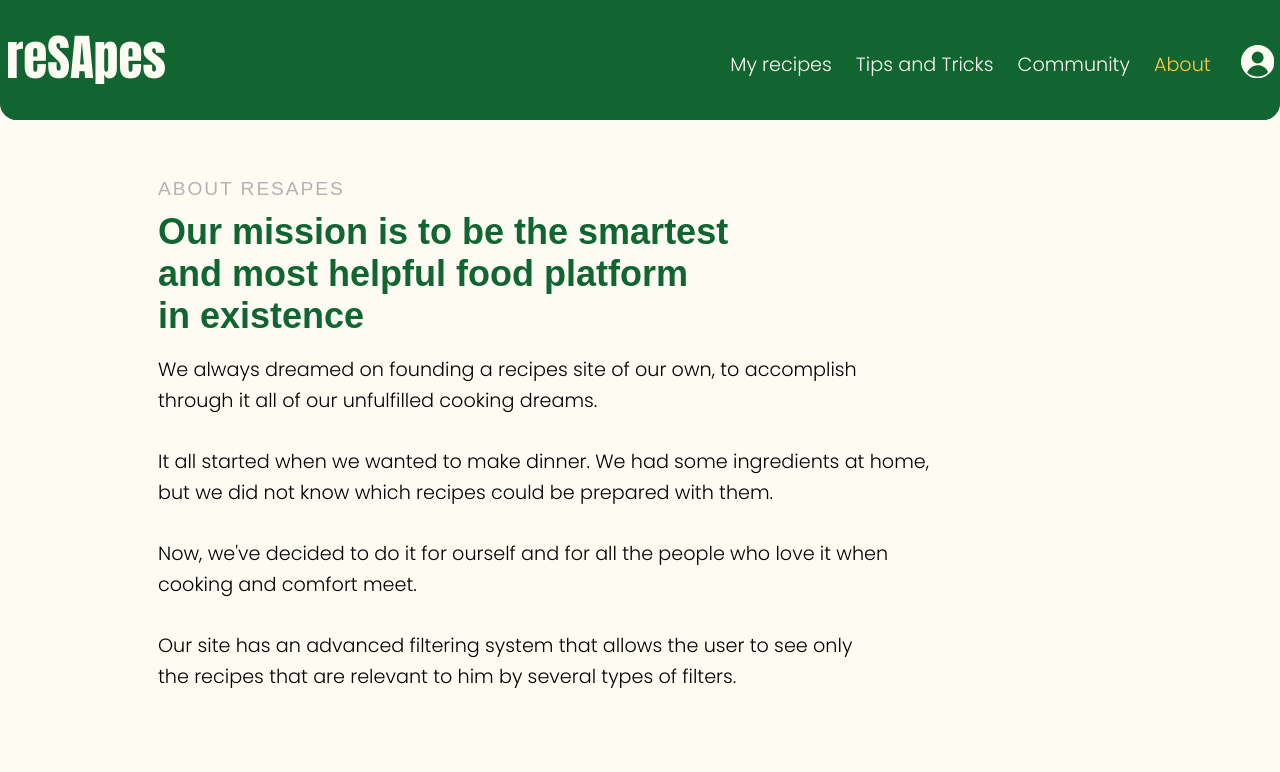
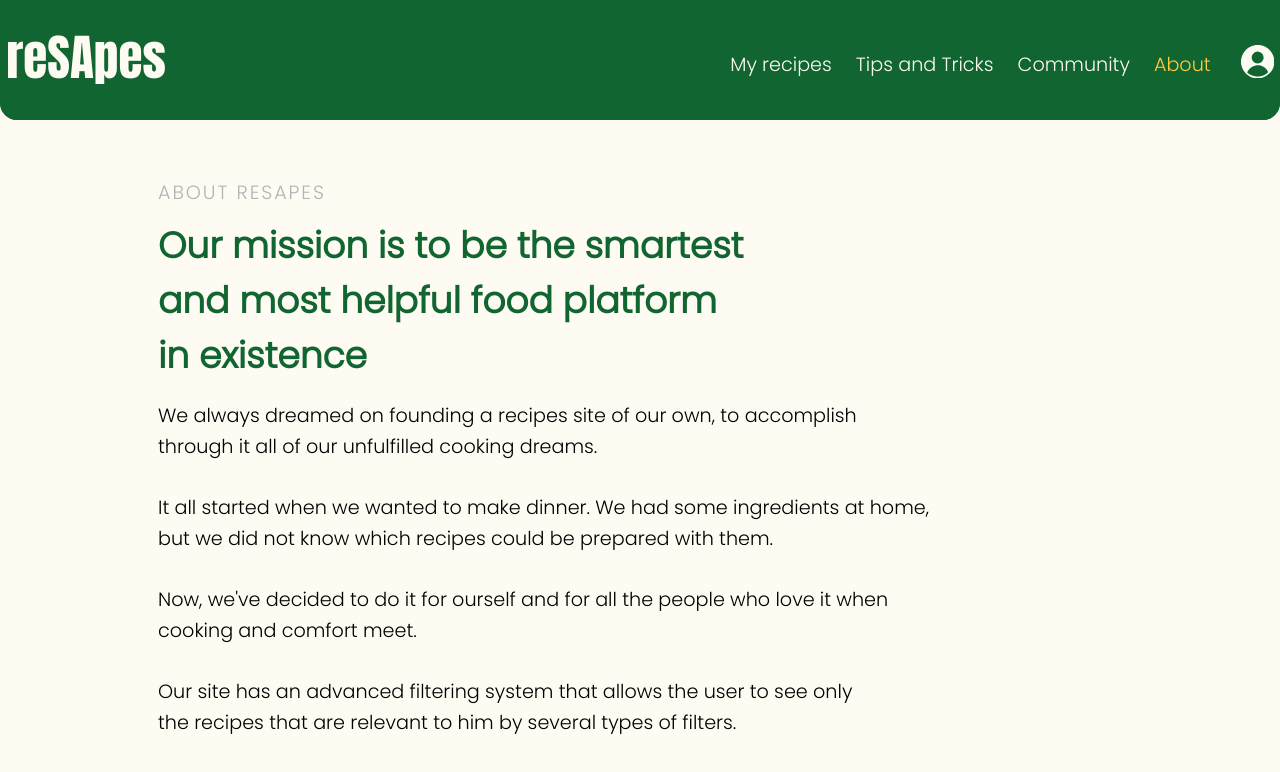
Before and after one commit to AvivCohenbs/reSApes, a React (Create React App) app in the folder client/: page /About in a window 1280 px wide. Shown: the top 772 px of the page. Built offline with nearby package versions, Linux system fonts and the light colour scheme; no server answers; a web font is replaced by a local one.

Commit message:
recipes page

```diff
--- a/client/src/components/Recipes/Recipes.css
+++ b/client/src/components/Recipes/Recipes.css
@@ -5,7 +5,7 @@
   flex-direction: row;
   align-items: center;
   flex-wrap: wrap;
-  height: 58vh;
+  height: 25vh;
   justify-content: space-evenly;
 }
 
@@ -179,6 +179,8 @@
   margin-right: 167px;
   width: 475px;
   font-size: 26px;
+  margin-bottom: 13px;
+  margin-top: 13px;
 }
 
 .mainTitles-mainImage {
--- a/client/src/pages/About.css
+++ b/client/src/pages/About.css
@@ -3,7 +3,6 @@
   margin-bottom: 0.5em;
   padding: 0 65px;
   margin-top: 0.3em;
-  font-family: "Europa Bold", sans-serif;
   font-weight: bolder;
   color: #116530;
 }
@@ -11,7 +10,7 @@
 .first-title-about {
   opacity: 1;
   font-size: 1.2em;
-  font-family: "Europa Bold", sans-serif;
+
   letter-spacing: 0.1em;
   text-transform: uppercase;
   color: #b2b3b4;
```
